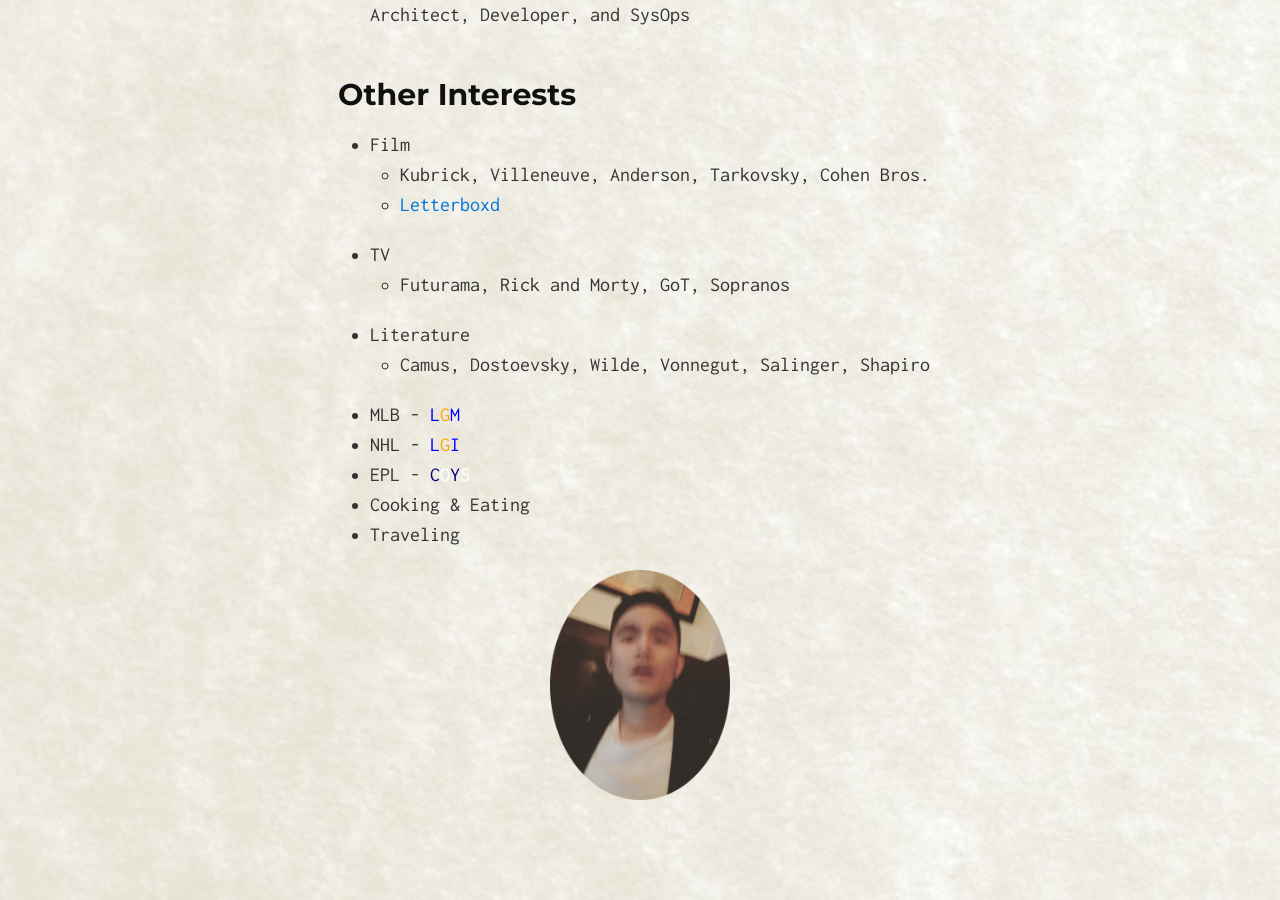
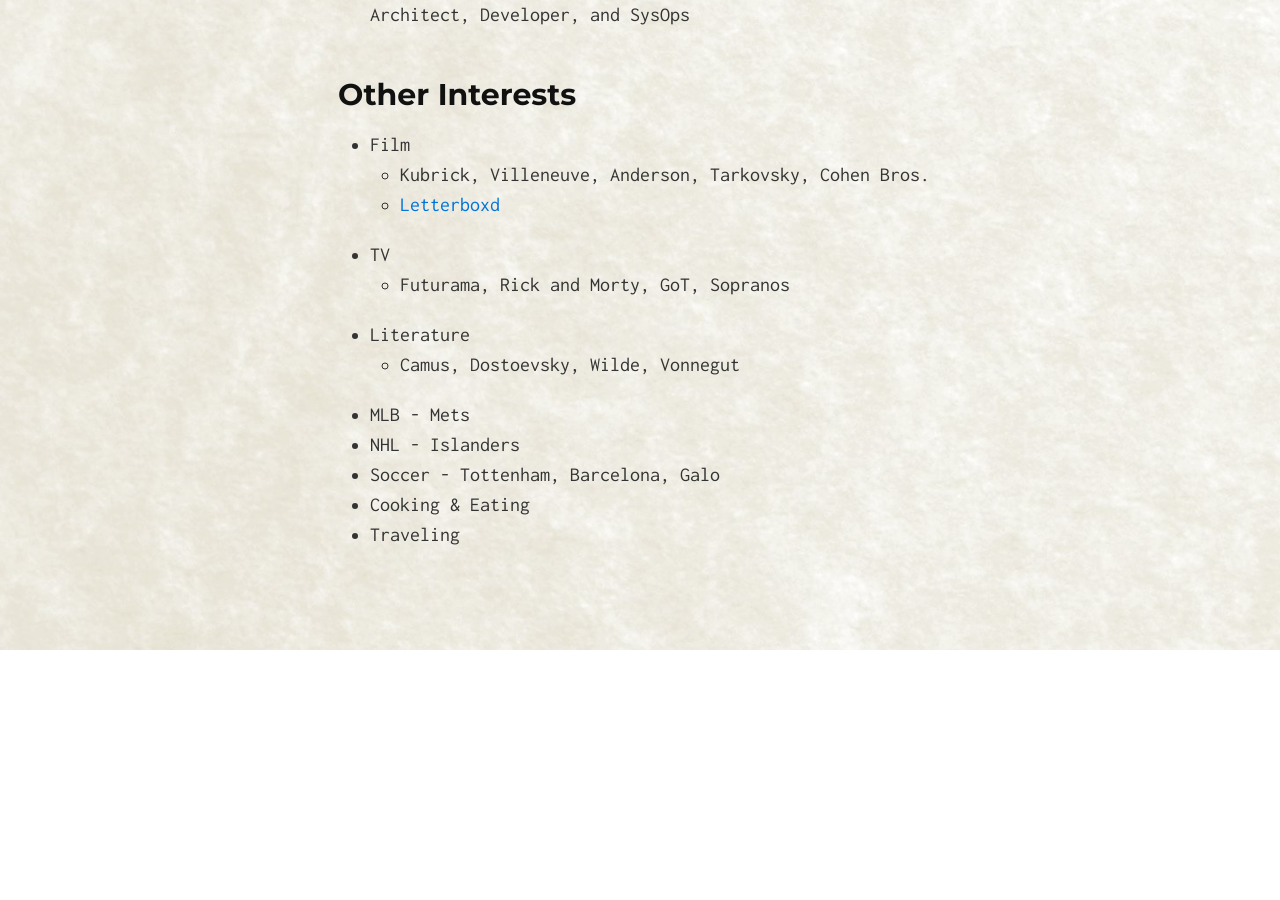
Before and after one commit to bennicholes/bennicholes.github.io, a Jekyll site: the page built from index.md, in a window 1280 px wide and 900 px high, scrolled down 1629 px. Built offline with Jekyll 4.4.1, drawn with Linux system fonts in a browser that asks for light colours; after the commit the page ends 2279 px from its top, so only the background shows below that.

Commit message:
Update index.md

```diff
--- a/index.md
+++ b/index.md
@@ -69,14 +69,10 @@
 * TV
 	* Futurama, Rick and Morty, GoT, Sopranos
 * Literature
-	* Camus, Dostoevsky, Wilde, Vonnegut, Salinger, Shapiro
+	* Camus, Dostoevsky, Wilde, Vonnegut
 
-* MLB - <span style="color: blue">L</span><span style="color: orange">G</span><span style="color: blue">M</span>
-* NHL - <span style="color: blue">L</span><span style="color: orange">G</span><span style="color: blue">I</span>
-* EPL - <span style="color: navy">C</span><span style="color: white">O</span><span style="color: navy">Y</span><span style="color: white">S</span>
+* MLB - Mets
+* NHL - Islanders
+* Soccer - Tottenham, Barcelona, Galo
 * Cooking & Eating
 * Traveling
-
-
-
-![Ben Nicholes](../assets/ben.jpg){: height="230px" width="180px"}
```
